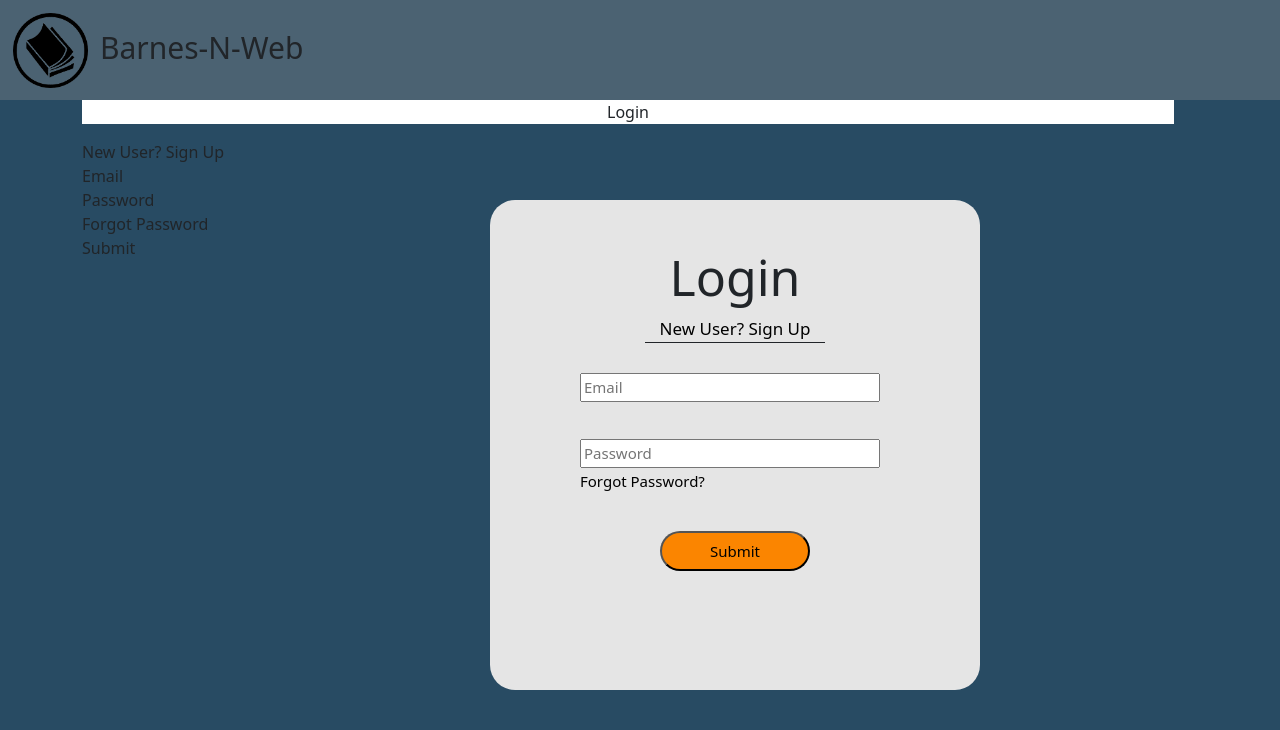
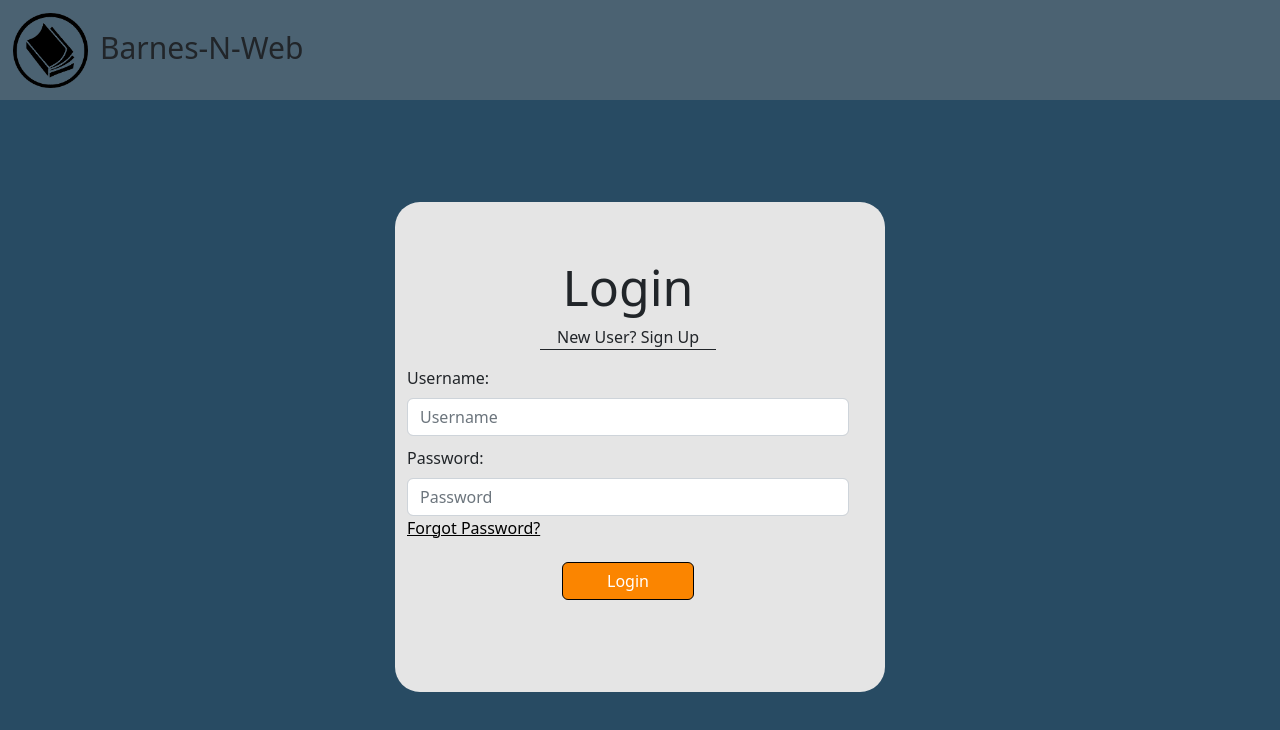
Before and after one commit to rigrergl/barnes-n-web, a Next.js app in the folder barnes-n-web/: page /Login in a window 1280 px wide. Shown: the top 730 px of the page. Built offline with nearby package versions, Linux system fonts and the light colour scheme.

Commit message:
Refactor Complete
Refactored Login Page to use React-Bootstrap components. Also styled using login.css

Page is now more reactive and working with the api

```diff
--- a/barnes-n-web/pages/Login.tsx
+++ b/barnes-n-web/pages/Login.tsx
@@ -4,6 +4,9 @@ import getConfig from 'next/config'
 import Container from 'react-bootstrap/Container';
 import Row from 'react-bootstrap/Row';
 import Col from 'react-bootstrap/Col';
+import Button from 'react-bootstrap/Button';
+import Form from 'react-bootstrap/Form';
+import { Alert } from 'react-bootstrap';
 
 
 const bcrypt = require("bcryptjs");
@@ -43,68 +46,60 @@ const Login = () => {
         {/* Header Component */}
         <Header />
 
-        <Container fluid="sm" >
+        <Container fluid="sm" className='loginBox2'>
+          <Row className='toastRow'>
+          {success &&
+                  (<Alert className='alertToast' variant="success">
+                      Successfully logged in!
+                  </Alert>)}
+          </Row>
         <Row >
-          <Col ><p className="text-center" style={{background:'white'}}> Login </p>
+
+          <Col className='loginText'>
+            Login
           </Col>
         </Row>
         <Row>
-          <Col >New User? Sign Up</Col>
+          <Col className='newUserLink'>
+            New User? Sign Up
+            <p className='newUserLine'></p>
+          </Col>
         </Row>
         <Row>
-          <Col >Email</Col>
+          <Col >
+            <Form.Label htmlFor="inputUsername">Username:</Form.Label>
+            <Form.Control
+                onChange={(e) => setUsername(e.target.value)}
+                type="text"
+                id="inputUsername"
+                placeholder="Username"
+            />
+          </Col>
         </Row>
         <Row>
-          <Col >Password</Col>
+          <Col className='top2'>
+            <Form.Label htmlFor="inputPassword5">Password:</Form.Label>
+            <Form.Control
+                onChange={(e) => setPassword(e.target.value)}
+                type="password"
+                id="inputPassword5"
+                aria-describedby="passwordHelpBlock"
+                placeholder="Password"
+            />
+            <a href='' style={{color:'black'}}>Forgot Password?</a>
+            <br/>
+            {/*<Form.Text id="passwordHelpBlock" muted>
+                Your password must be 8-20 characters long, contain letters and numbers,
+                and must not contain spaces, special characters, or emoji.
+          </Form.Text>*/}
+          </Col>
         </Row>
         <Row>
-          <Col >Forgot Password</Col>
-        </Row>
-        <Row>
-          <Col >Submit</Col>
+          <Col >
+            <Button className='submitButton' onClick={login} variant="primary">Login</Button>
+          </Col>
         </Row>
       </Container>
-        {/* Login Section */}
-        <div className='loginBox'>
-
-          {/* Login Text */}
-          <div className='LoginText'>
-            <p style={{position:'relative', textAlign:'center', top:'40px', fontSize:'50px', height:'45px'}}>Login</p>
-          </div>
-
-          {/* New User Link + Underline */}
-          <div className='NewUser'>
-            <p style={{position:'relative', textAlign:'center', top:'55px', fontSize:'17px', height:'0px'}}>
-              <a href='' style={{textDecoration: 'none', color:'black'}}>New User? Sign Up</a>
-            </p>
-            <p style={{position:'relative', textAlign:'center', left: '155px',top:'65px', fontSize:'15px', height:'10px', borderTop: '1px solid', width: '180px'}}></p>
-          </div>
-
-          <div className='LoginForm'>
-            <form>
-              {/* Email Box */}
-              <label style={{position:'relative', textAlign:'left', left:'90px' , top:'70px', fontSize:'15px', height:'10px'}}>
-                <input type="text" name="email" placeholder="Email" style={{width: '300px'}}/>
-              </label>
-
-              {/* Password Box */}
-              <label style={{position:'relative', textAlign:'left', left:'90px' , top:'110px', fontSize:'15px', height:'10px'}}>
-                <input type="password" name="password" placeholder="Password" style={{width: '300px'}}/>
-              </label>
-
-              {/* Forgot Password Link */}
-              <p style={{position:'relative', textAlign:'left',left:'90px' , top:'115px', fontSize:'15px', height:'10px'}}>
-                <a href=''  style={{textDecoration: 'none', color:'black'}}>Forgot Password?</a>
-              </p>
-
-              {/* Submit Button */}
-              <input style={{position:'relative', textAlign:'center', left:'170px' , top:'150px', fontSize:'15px', height:'40px', width:'150px', background:'#FB8500', borderRadius:
-              '25px'}} type="submit" value="Submit" />
-
-            </form>
-          </div>
-        </div>
-
     </div>
   )
 }
--- a/barnes-n-web/pages/_app.tsx
+++ b/barnes-n-web/pages/_app.tsx
@@ -3,6 +3,7 @@ import "bootstrap/dist/css/bootstrap.min.css";
 import "./index.css";
 import "./css/registration.css";
 import "./css/search.css";
+import "./css/login.css";
 
 function MyApp({ Component, pageProps }: AppProps) {
   return <Component {...pageProps} />;
--- /dev/null
+++ b/barnes-n-web/pages/css/login.css
@@ -0,0 +1,52 @@
+.loginBox2 {
+  border-radius: 25px;
+  background-color: #e5e5e5;
+  margin-top: 8%;
+  width: 30%;
+  height: 40%;
+  min-width: 490px;
+  min-height: 490px;
+}
+
+.loginText {
+  text-align: center;
+  font-size: 50px;
+  margin-top: 5%;
+}
+
+.newUserLink{
+  text-align: center;
+}
+
+.newUserLine{
+  border-top: 1px solid;
+  max-width: 40%;
+  margin-left: auto;
+  margin-right: auto;
+}
+
+.top2{
+  margin-top: 2%;
+}
+
+.toastRow{
+  height:5%;
+}
+
+.alertToast{
+  margin-left: auto;
+  margin-right: auto;
+  width: 40%;
+  text-align: center;
+}
+
+.submitButton{
+  text-align: center;
+  margin-left: 35%;
+  font-size: 15;
+  width: 30%;
+  background: #FB8500;
+  border-radius: '25px';
+  border-color: black;
+  margin-top: 5%;
+}
--- a/barnes-n-web/pages/index.css
+++ b/barnes-n-web/pages/index.css
@@ -30,16 +30,6 @@
   content: "";
   display: table;
   clear: both;
-}
-
-.loginBox {
-  border-radius: 25px;
-  width: 490px;
-  height: 490px;
-  background-color: #e5e5e5;
-  position: absolute;
-  left: 490px;
-  top: 25%;
 }
 
 .searchBox {
```
